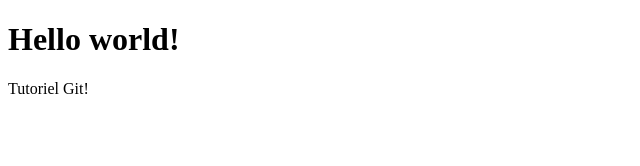
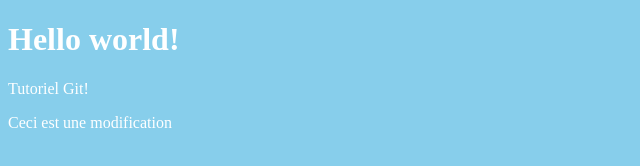
Before and after one commit to idiveliki/tuto-git, a plain HTML site: page tuto-git/index.html in a window 1280 px wide. Shown: the whole page, without its empty margins (0-640 px from the left). Drawn offline with Linux system fonts and the light colour scheme.

Commit message:
add colors and text

```diff
--- a/tuto-git/index.html
+++ b/tuto-git/index.html
@@ -5,9 +5,18 @@
     <meta http-equiv="X-UA-Compatible" content="IE=edge">
     <meta name="viewport" content="width=device-width, initial-scale=1.0">
     <title>Tuto Git</title>
+    <style>
+        body{
+            background-color: skyblue;
+        }
+        h1, p{
+            color: white;
+        }
+    </style>
 </head>
 <body>
     <h1>Hello world!</h1>
     <p>Tutoriel Git!</p>
+    <p>Ceci est une modification</p>
 </body>
 </html>
```
